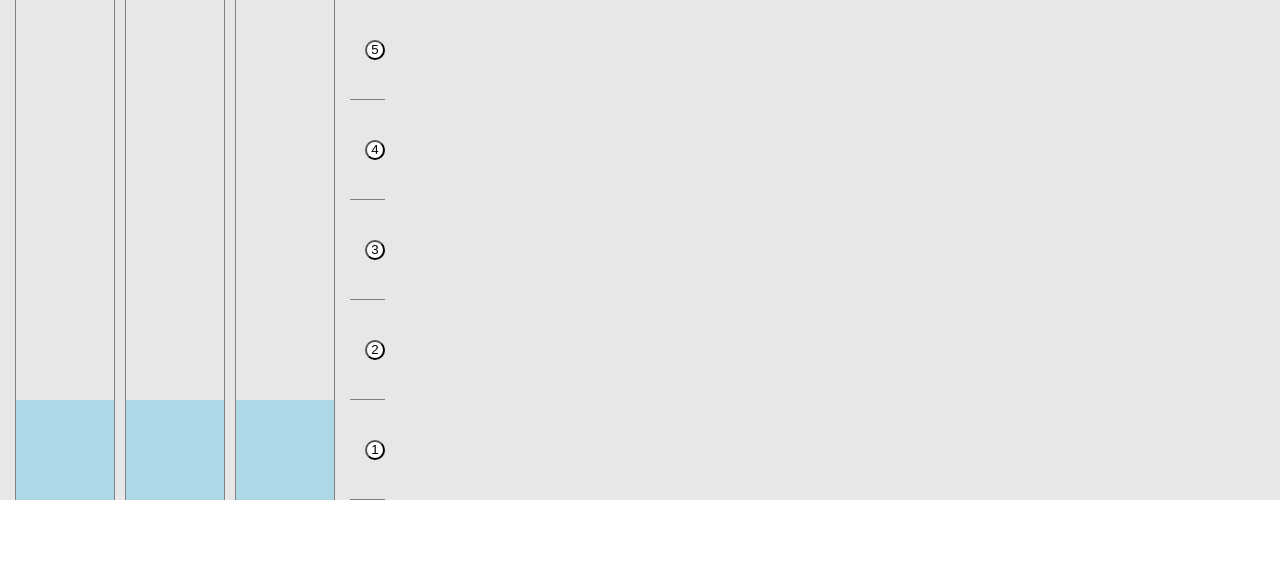
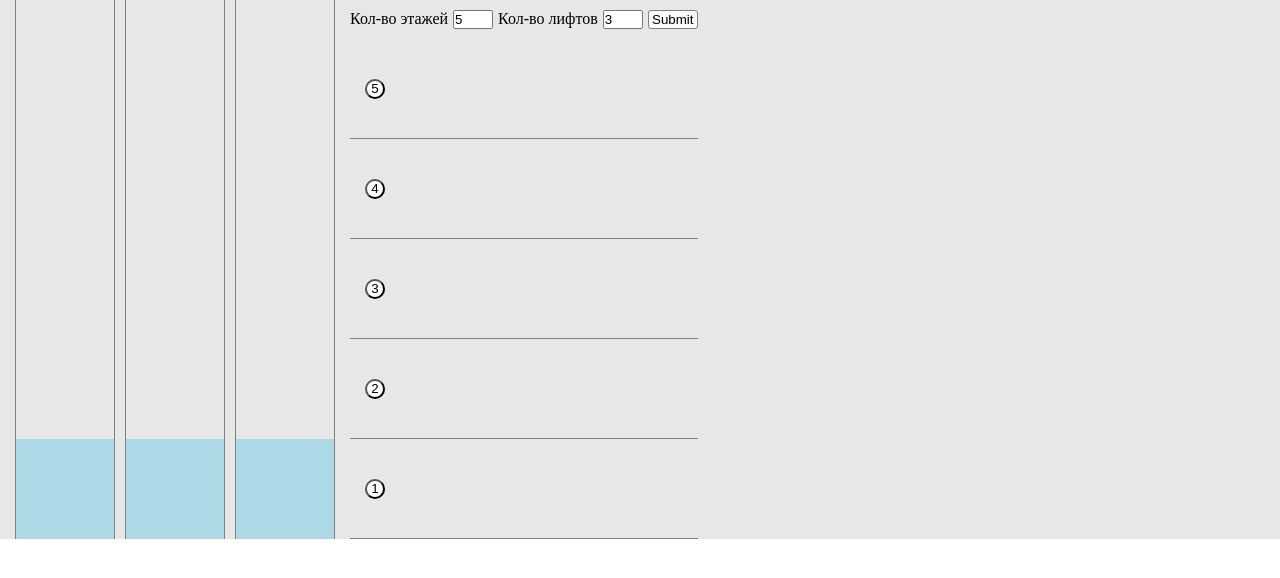
Before and after one commit to xenoxil/VueLift, a Vue app: page / in a window 1280 px wide. Shown: the top 578 px of the page. Built offline with nearby package versions, Linux system fonts and the light colour scheme.

Commit message:
настроить масштабирование приложения

```diff
--- a/src/App.vue
+++ b/src/App.vue
@@ -9,64 +9,124 @@ export default {
       floors: 5,
       shafts: 3,
       liftCallStack: [],
-      liftOnFloor: 1,
-      liftPosition: {
+      liftButtonActive: [],
+      liftOnFloor: [1],
+      liftPosition: [
+        {
           transition: 'all 3s linear 0s',
           transform: 'translateY(0px)',
         },
-      isLiftDirectionUp: true,
-      isLiftFree: true,
-      isLiftRest: false,
+      ],
+      isLiftDirectionUp: [true],
+      isLiftFree: [true],
+      isLiftRest: [false],
+      setupFloors: 5,
+      setupShafts: 3,
+      setupError: null,
     };
   },
   methods: {
     callLift(floor) {
-      if (this.liftOnFloor !== floor) {
+      if (this.liftOnFloor.indexOf(floor) === -1) {
         this.liftCallStack.push(floor);
         localStorage.setItem('liftCallStack', this.liftCallStack);
-        if (this.isLiftFree) {
-          this.moveLiftToFloor(floor);
+        this.liftButtonActive.push(floor);
+        if (this.findClosestFreeLift(floor) != -1) {
+          this.moveLiftToFloor(floor, this.findClosestFreeLift(floor));
         }
       }
     },
-    moveLiftToFloor(floor) {
-      this.isLiftFree = false;
-      this.liftOnFloor < floor ? (this.isLiftDirectionUp = true) : (this.isLiftDirectionUp = false);
-      let floorDifference = Math.abs(this.liftOnFloor - floor);
-      this.liftPosition = {
+    findClosestFreeLift(floor) {
+      let floorDif;
+      let index = -1;
+      for (let i = 0; i < this.isLiftFree.length; i++) {
+        if (this.isLiftFree[i]) {
+          if (Math.abs(this.liftOnFloor[i] - floor) === 1) {
+            return i;
+          } else if (floorDif > Math.abs(this.liftOnFloor[i] - floor) || floorDif === undefined) {
+            floorDif = Math.abs(this.liftOnFloor[i] - floor);
+            index = i;
+          }
+        }
+      }
+      return index;
+    },
+    moveLiftToFloor(floor, lift) {
+      this.isLiftFree[lift] = false;
+      this.liftCallStack.shift();
+      localStorage.setItem('liftCallStack', this.liftCallStack);
+
+      this.liftOnFloor[lift] < floor ? (this.isLiftDirectionUp[lift] = true) : (this.isLiftDirectionUp[lift] = false);
+      let floorDifference = Math.abs(this.liftOnFloor[lift] - floor);
+      this.liftPosition[lift] = {
         transition: `all ${floorDifference * 1}s linear 0s`,
         transform: `translateY(${100 - floor * 100}px)`,
       };
-      this.liftOnFloor = floor;
+      this.liftOnFloor[lift] = floor;
       localStorage.setItem('floors', this.floors);
       localStorage.setItem('liftOnFloor', this.liftOnFloor);
       setTimeout(() => {
-        this.liftRest();
-        this.liftCallStack.shift();
-        localStorage.setItem('liftCallStack', this.liftCallStack);
+        this.liftRest(lift);
+        this.liftButtonActive.shift();
       }, floorDifference * 1000);
     },
-    liftRest() {
-      this.isLiftRest = true;
+    liftRest(lift) {
+      this.isLiftRest[lift] = true;
       setTimeout(() => {
-        this.isLiftRest = false;
-        this.isLiftFree = true;
+        this.isLiftRest[lift] = false;
+        this.isLiftFree[lift] = true;
       }, 3000);
     },
     getPreviousState() {
-      (this.floors = Number(localStorage.getItem('floors'))),
-        (this.liftOnFloor = Number(localStorage.getItem('liftOnFloor'))),
-        (this.liftCallStack = localStorage.getItem('liftCallStack').split(',')),
-        (this.liftPosition = {
+      (this.floors = Number(localStorage.getItem('floors'))), (this.shafts = Number(localStorage.getItem('shafts')));
+      this.updateModel();
+      (this.liftOnFloor = localStorage
+        .getItem('liftOnFloor')
+        .split(',')
+        .map((value) => Number(value))),
+        (this.liftCallStack = localStorage.getItem('liftCallStack').split(','));
+      for (let i = 0; i < this.liftOnFloor.length; i++) {
+        this.liftPosition[i] = {
           transition: `all 3s linear 0s`,
-          transform: `translateY(${100 - this.liftOnFloor * 100}px)`,
-        });
-        if(this.liftCallStack[0]===""){
+          transform: `translateY(${100 - this.liftOnFloor[i] * 100}px)`,
+        };
+      }
+
+      if (this.liftCallStack[0] === '') {
         this.liftCallStack.shift();
       }
       if (this.liftCallStack[0]) {
-        console.log(this.liftCallStack);
         this.moveLiftToFloor(this.liftCallStack[0]);
+      }
+    },
+    makeSetup() {
+      if (1 < this.setupFloors && this.setupFloors <= 99 && 0 < this.setupShafts && this.setupShafts <= 12) {
+        this.setupError = null;
+        this.shafts = this.setupShafts;
+        this.floors = this.setupFloors;
+        this.updateModel();
+      } else {
+        this.setupError = 'Ошибка: требуется 2-99 этажей и 1-12 лифтов ';
+      }
+    },
+    updateModel() {
+      if (this.shafts > this.liftOnFloor.length) {
+        for (this.liftOnFloor.length; this.liftOnFloor.length < this.shafts; ) {
+          this.liftOnFloor.push(1);
+          this.liftPosition.push({
+            transition: 'all 3s linear 0s',
+            transform: 'translateY(0px)',
+          });
+          this.isLiftDirectionUp.push(true);
+          this.isLiftFree.push(true);
+          this.isLiftRest.push(false);
+        }
+      } else if (this.shafts < this.liftOnFloor.length) {
+        this.liftOnFloor.splice(this.shafts, 12);
+        this.liftPosition.splice(this.shafts, 12);
+        this.isLiftDirectionUp.splice(this.shafts, 12);
+        this.isLiftFree.splice(this.shafts, 12);
+        this.isLiftRest.splice(this.shafts, 12);
       }
     },
   },
@@ -74,10 +134,22 @@ export default {
     if (localStorage.getItem('floors')) {
       this.getPreviousState();
     }
+    this.updateModel();
   },
   watch: {
-    isLiftRest(newValue) {
-      !newValue && this.liftCallStack.length > 0 ? this.moveLiftToFloor(this.liftCallStack[0]) : null;
+    isLiftFree: {
+      handler: function (newValue) {
+        if (newValue.indexOf(true) != -1 && this.liftCallStack.length > 0) {
+          this.moveLiftToFloor(this.liftCallStack[0], newValue.indexOf(true));
+        }
+      },
+      deep: true,
+    },
+    floors(newValue) {
+      localStorage.setItem('floors', newValue);
+    },
+    shafts(newValue) {
+      localStorage.setItem('shafts', newValue);
     },
   },
 };
@@ -86,22 +158,40 @@ export default {
 <template>
   <section class="section__lift">
     <div class="lift__shaft" v-for="shaft in shafts">
-        <div class="lift" :class="{ lift__blink: isLiftRest }" v-for="shaft in shafts" :style="liftPosition">
-          <p class="lift__direction" v-show="!this.isLiftFree">
-            {{ `${this.liftOnFloor}  ${isLiftDirectionUp ? '↑' : '↓'}` }}
+      <div class="lift" :class="{ lift__blink: isLiftRest[shaft - 1] }" :style="liftPosition[shaft - 1]">
+        <p class="lift__direction" v-show="!this.isLiftFree[shaft - 1]">
+          {{ `${this.liftOnFloor[shaft - 1]}  ${this.isLiftDirectionUp[shaft - 1] ? '↑' : '↓'}` }}
         </p>
       </div>
     </div>
-      <div class="container" :style="{width:100}">
+    <div class="container" :style="{ width: 100 }">
       <div class="floor" v-for="floor in floors">
         <button
           class="lift__btn"
-          :class="{ lift__btn_active: this.liftCallStack.find((element) => element === floor) }"
+          :class="{ lift__btn_active: this.liftButtonActive.find((element) => element === floor) }"
           @click="callLift(floor)"
         >
           {{ floor }}
         </button>
       </div>
+      <p class="error">{{ setupError }}</p>
+      <form class="setup" @submit.prevent>
+        <p class="setup__text">Кол-во этажей</p>
+        <input
+          class="setup__input"
+          type="number"
+          v-bind:value="floors"
+          @input="setupFloors = Number($event.target.value)"
+        />
+        <p class="setup__text">Кол-во лифтов</p>
+        <input
+          class="setup__input"
+          type="number"
+          v-bind:value="shafts"
+          @input="setupShafts = Number($event.target.value)"
+        />
+        <button class="setup__submitBtn" type="submit" @click="makeSetup">Submit</button>
+      </form>
     </div>
   </section>
 </template>
@@ -114,15 +204,42 @@ export default {
 }
 .section__lift {
   margin: auto 0;
-  padding-left:15px;
+  padding-left: 15px;
   width: 100vw;
   background-color: rgb(231, 231, 231);
   position: relative;
   display: flex;
   flex-direction: row;
 }
-.container{
-  display:flex;
+
+.setup {
+  display: flex;
+  flex-direction: row;
+  max-height: 30px;
+  margin-left: 15px;
+  margin-top: 10px;
+}
+.setup__input {
+  margin: 0 5px;
+  width: 40px;
+}
+.setup__submitBtn {
+  width: 50px;
+  display: flex;
+  flex-direction: row;
+  border-radius: 3px;
+  border: 0;
+  justify-content: center;
+  align-items: center;
+  background-color: rgb(250, 250, 250);
+  border: 0.5px solid gray;
+}
+.error {
+  color: rgb(241, 0, 0);
+  margin: 10px 0 0 15px;
+}
+.container {
+  display: flex;
   flex-direction: column-reverse;
 }
 .floor {
@@ -137,7 +254,7 @@ export default {
   width: 100px;
   border-left: 1px solid gray;
   border-right: 1px solid gray;
-  position:relative;
+  position: relative;
 }
 .lift__shaft:first-of-type {
   margin-left: 0;
```
Lines whose indentation alone changed are shown as unchanged.
